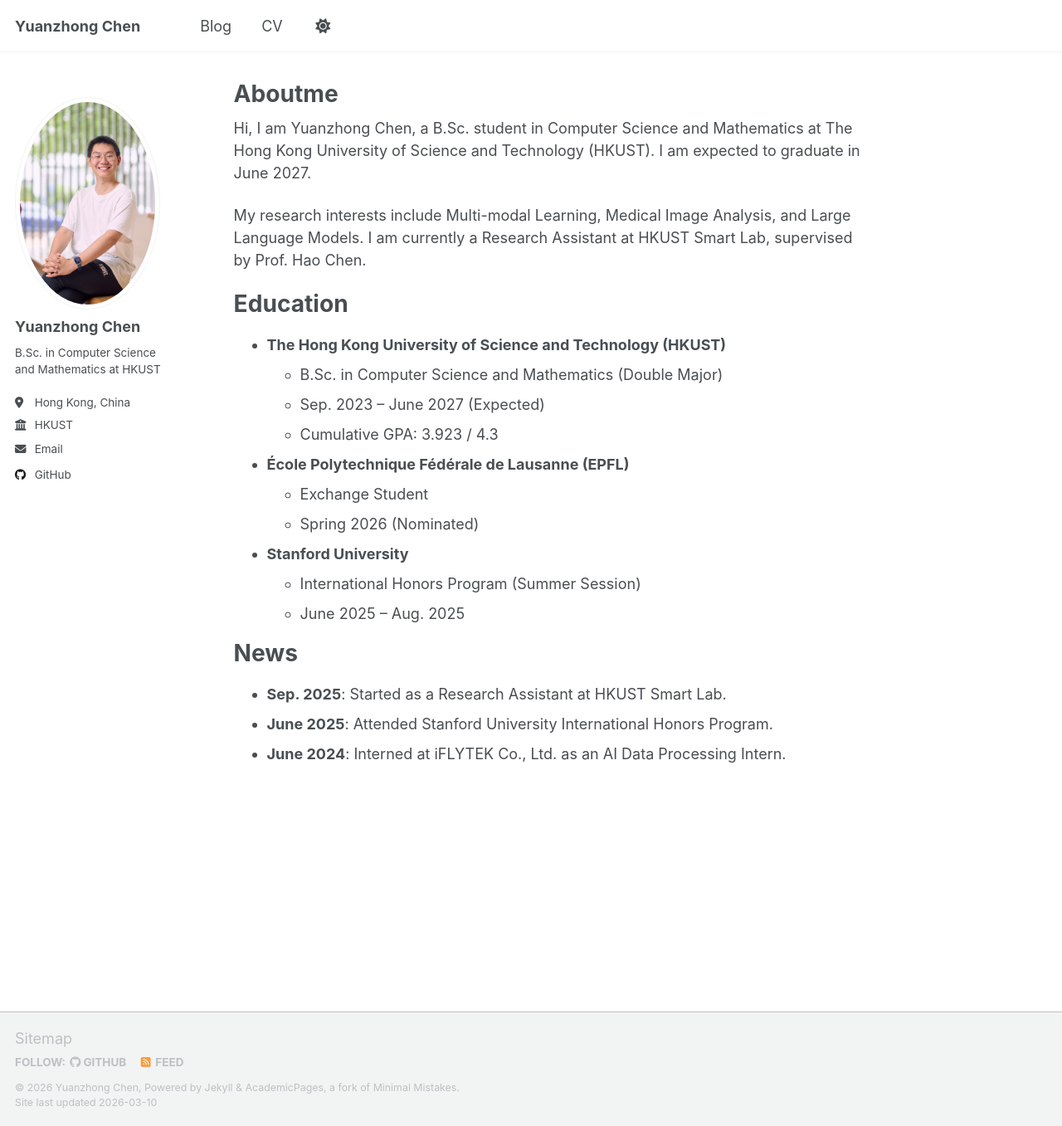
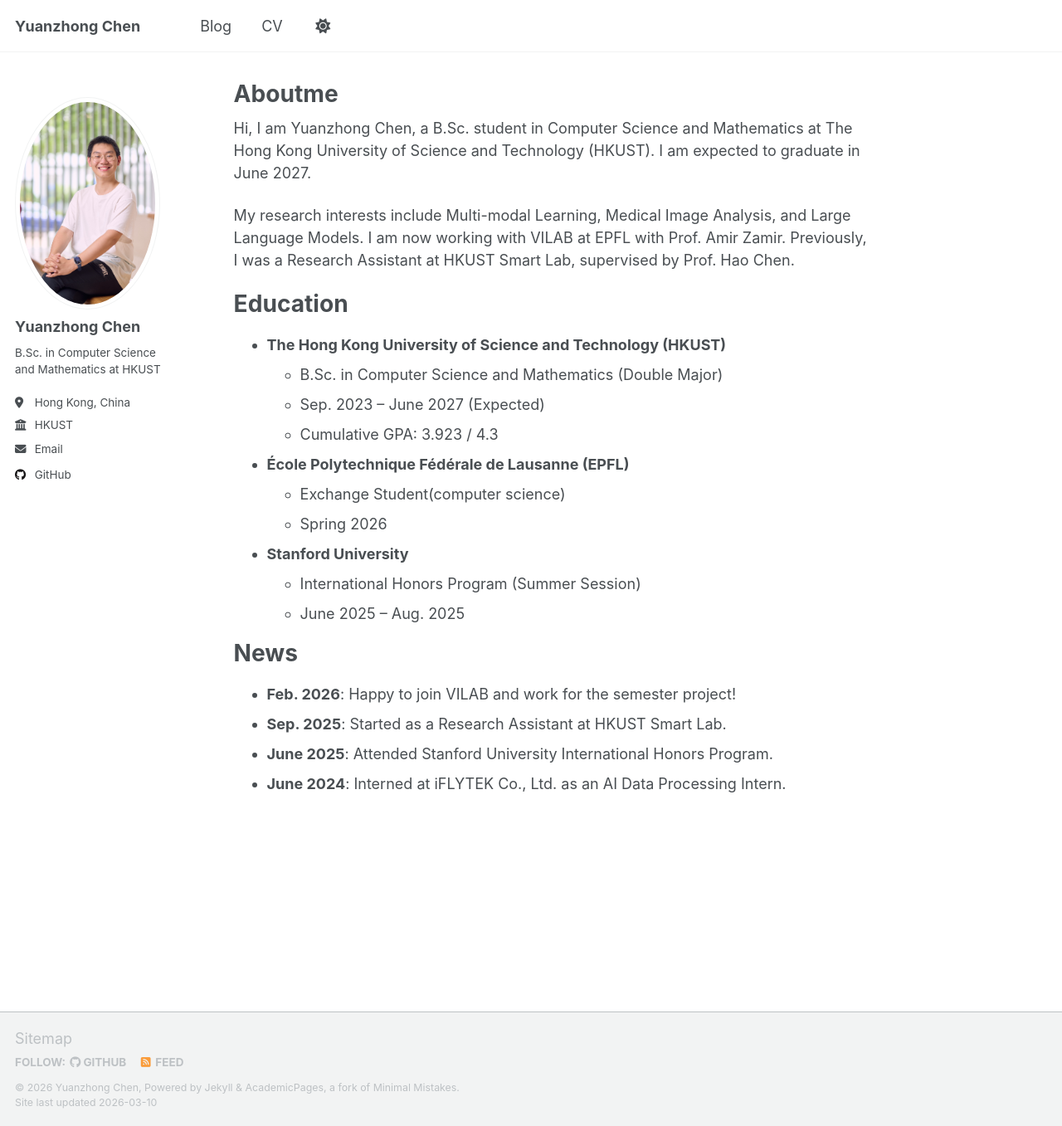
Before and after one commit to 517adam/517adam.github.io, a Jekyll site: the page built from _pages/about.md, in a window 1280 px wide and 1357 px high. Shown: the whole window at 83% size. Built offline with Jekyll 4.4.1, drawn with Linux system fonts in a browser that asks for light colours; a script that is not in the unit is left out.

Commit message:
update info

```diff
--- a/_pages/about.md
+++ b/_pages/about.md
@@ -9,7 +9,7 @@
 
 Hi, I am Yuanzhong Chen, a B.Sc. student in Computer Science and Mathematics at The Hong Kong University of Science and Technology (HKUST). I am expected to graduate in June 2027.
 
-My research interests include Multi-modal Learning, Medical Image Analysis, and Large Language Models. I am currently a Research Assistant at HKUST Smart Lab, supervised by Prof. Hao Chen.
+My research interests include Multi-modal Learning, Medical Image Analysis, and Large Language Models. I am now working with VILAB at EPFL with Prof. Amir Zamir. Previously, I was a Research Assistant at HKUST Smart Lab, supervised by Prof. Hao Chen.
 
 Education
 ======
@@ -18,14 +18,15 @@
   * Sep. 2023 -- June 2027 (Expected)
   * Cumulative GPA: 3.923 / 4.3
 * **École Polytechnique Fédérale de Lausanne (EPFL)**
-  * Exchange Student
-  * Spring 2026 (Nominated)
+  * Exchange Student(computer science)
+  * Spring 2026
 * **Stanford University**
   * International Honors Program (Summer Session)
   * June 2025 -- Aug. 2025
 
 News
 ======
+* **Feb. 2026**: Happy to join VILAB and work for the semester project!
 * **Sep. 2025**: Started as a Research Assistant at HKUST Smart Lab.
 * **June 2025**: Attended Stanford University International Honors Program.
 * **June 2024**: Interned at iFLYTEK Co., Ltd. as an AI Data Processing Intern.
```
